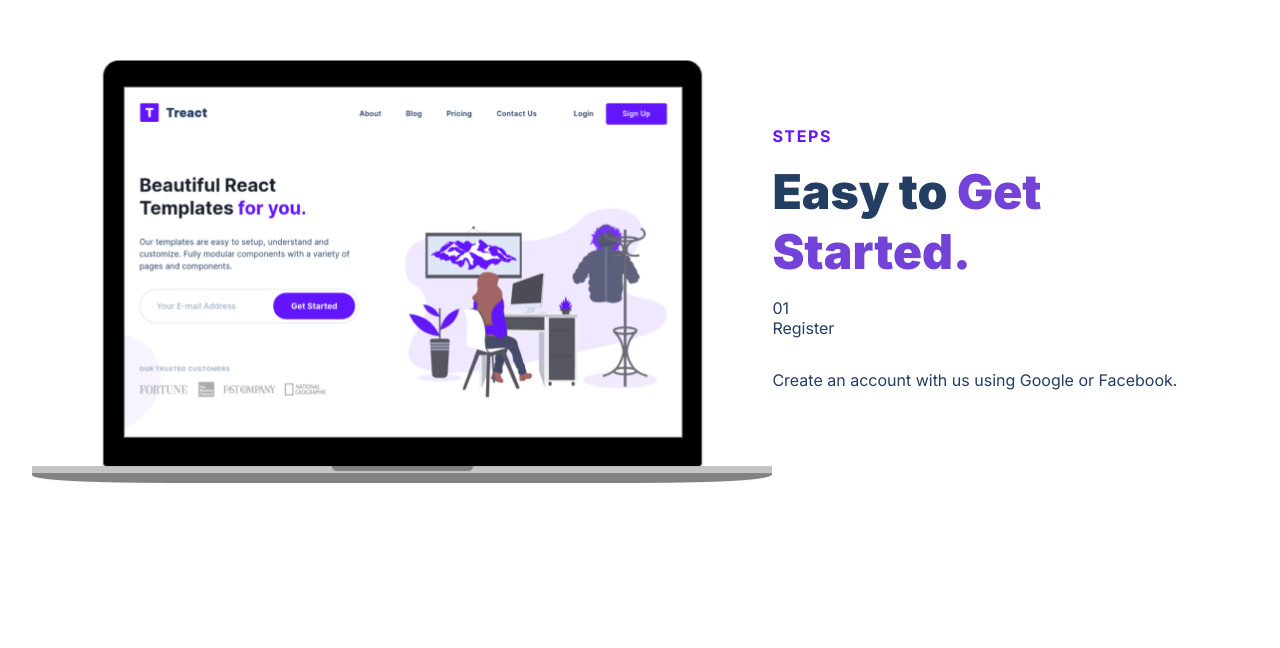
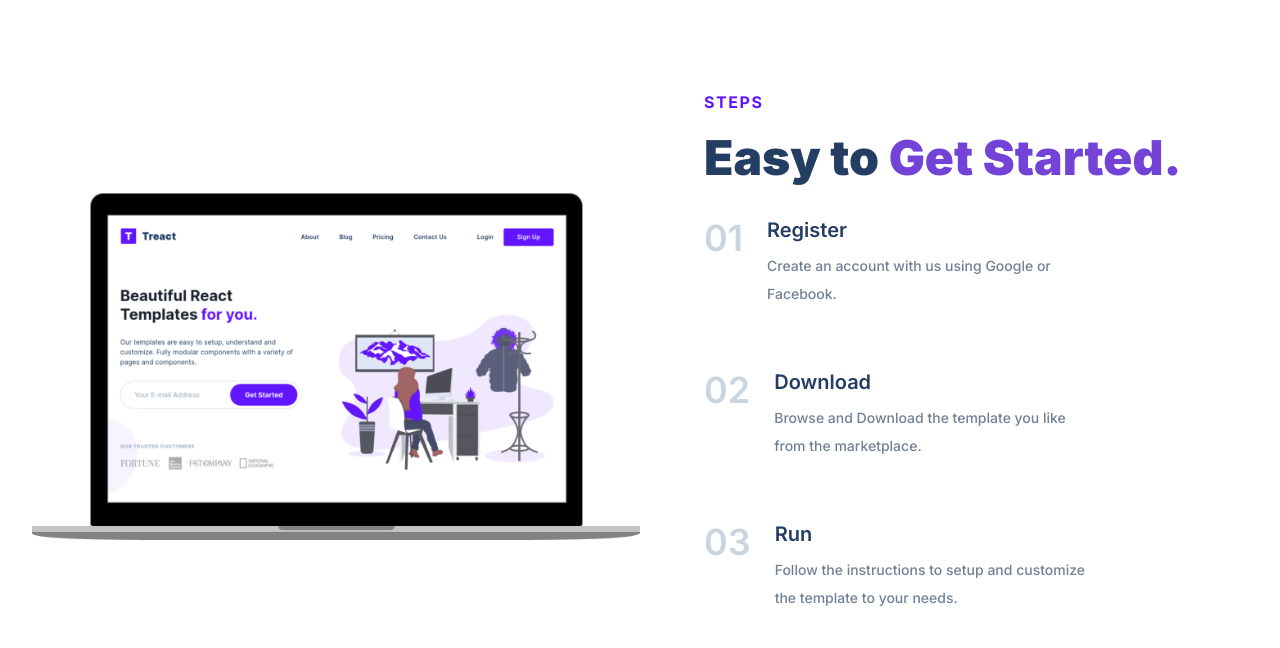
Before and after one commit to elizabeth-1212/Treact-Final, a plain HTML site: page index.html in a window 1280 px wide. Shown: the part 2394-3042 px from the top of the page. Before the commit the page ends 2977 px from the top, so only its background shows below. Drawn offline with Linux system fonts and the light colour scheme; a script that the page names is missing.

Commit message:
changes1

```diff
--- a/index.html
+++ b/index.html
@@ -286,12 +286,32 @@
               Easy to <span class="purple">Get Started.</span>
             </h1>
             <div class="steps__list">
-              <div class="steps">
+              <div class="step">
                 <div class="step__number">01</div>
                 <div class="step__description">
                   <div class="step__title">Register</div>
-                  <p class="steps__para">
+                  <p class="step__para">
                     Create an account with us using Google or Facebook.
+                  </p>
+                </div>
+              </div>
+              <div class="step">
+                <div class="step__number">02</div>
+                <div class="step__description">
+                  <div class="step__title">Download</div>
+                  <p class="step__para">
+                    Browse and Download the template you like from the
+                    marketplace.
+                  </p>
+                </div>
+              </div>
+              <div class="step">
+                <div class="step__number">03</div>
+                <div class="step__description">
+                  <div class="step__title">Run</div>
+                  <p class="step__para">
+                    Follow the instructions to setup and customize the template
+                    to your needs.
                   </p>
                 </div>
               </div>
--- a/styles.css
+++ b/styles.css
@@ -454,3 +454,48 @@ img {
     line-height: 1.25;
     margin: 16px 0;
 }
+
+.steps__img--wrapper {
+    width: 50%;
+}
+
+.steps__text {
+    width: 50%;
+    padding: 32px 0;
+    padding-left: 64px;
+}
+
+.step__number {
+    color: #cbd5e0;
+    font-size: 36px;
+    font-weight: 600;
+    line-height: 1;
+}
+
+.step__title {
+    font-weight: 600;
+    font-size: 20px;
+    color: #243e63;
+    line-height: 1;
+}
+
+.step__para {
+    font-size: 14px;
+    color: #718096;
+    margin-top: 12px;
+    font-weight: 500;
+    line-height: 2;
+}
+
+.step__description {
+    display: flex;
+    flex-direction: column;
+    margin-left: 24px;
+    max-width: 320px;
+}
+
+.step {
+    display: flex;
+    align-items: flex-start;
+    margin-top: 32px;
+}
```
